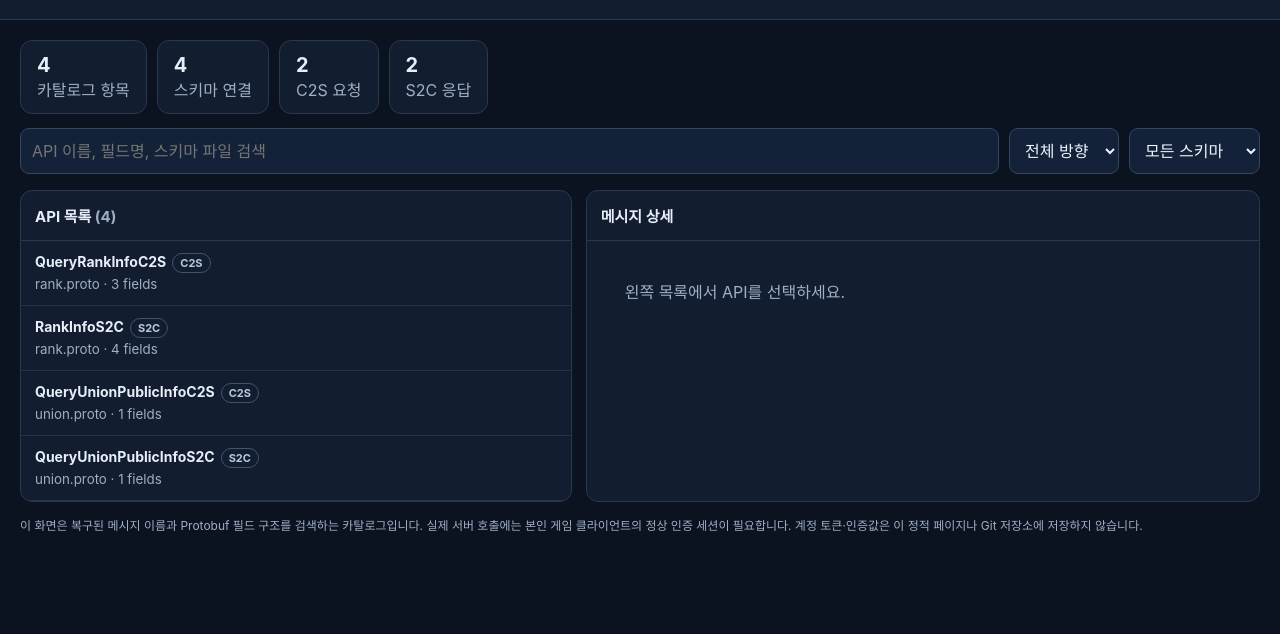
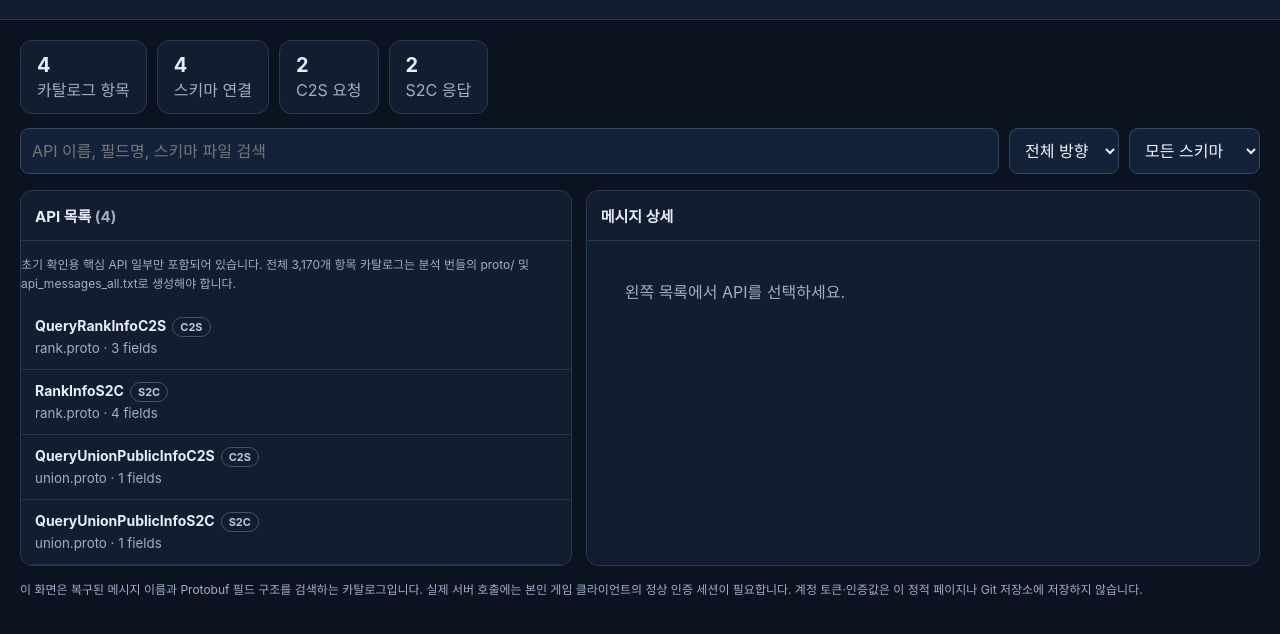
Before and after one commit to flyubo/last-asylum-tracker, a plain HTML site: page la_api/index.html in a window 1280 px wide. Shown: the part 84-718 px from the top of the page. Drawn offline with Linux system fonts and the light colour scheme.

Commit message:
Label starter catalogue scope in explorer

```diff
--- a/la_api/index.html
+++ b/la_api/index.html
@@ -9,7 +9,7 @@
 <p class="note">이 화면은 복구된 메시지 이름과 Protobuf 필드 구조를 검색하는 카탈로그입니다. 실제 서버 호출에는 본인 게임 클라이언트의 정상 인증 세션이 필요합니다. 계정 토큰·인증값은 이 정적 페이지나 Git 저장소에 저장하지 않습니다.</p></main>
 <script>
 const $=id=>document.getElementById(id);let apis=[],selected=null;const esc=s=>String(s??"").replace(/[&<>"']/g,c=>({"&":"&amp;","<":"&lt;",">":"&gt;",'"':"&quot;","'":"&#39;"}[c]));
-async function init(){try{const r=await fetch("./api_catalog.json");if(!r.ok)throw Error("HTTP "+r.status);const data=await r.json();apis=data.apis||[];$("total").textContent=data.count.toLocaleString();$("indexed").textContent=apis.filter(x=>x.indexed).length.toLocaleString();$("requests").textContent=apis.filter(x=>x.direction==="request").length.toLocaleString();$("responses").textContent=apis.filter(x=>x.direction==="response").length.toLocaleString();for(const s of [...new Set(apis.map(x=>x.schema_file).filter(Boolean))].sort()){const o=document.createElement("option");o.value=s;o.textContent=s;$("schema").append(o)}render()}catch(e){$("list").innerHTML='<div class="empty">카탈로그 로드 실패: '+esc(e.message)+"</div>"}}
+async function init(){try{const r=await fetch("./api_catalog.json");if(!r.ok)throw Error("HTTP "+r.status);const data=await r.json();apis=data.apis||[];if(data.catalogue_kind==="bootstrap_subset"){const n=document.createElement("p");n.className="note";n.textContent="초기 확인용 핵심 API 일부만 포함되어 있습니다. 전체 3,170개 항목 카탈로그는 분석 번들의 proto/ 및 api_messages_all.txt로 생성해야 합니다.";$("list").before(n)}$("total").textContent=data.count.toLocaleString();$("indexed").textContent=apis.filter(x=>x.indexed).length.toLocaleString();$("requests").textContent=apis.filter(x=>x.direction==="request").length.toLocaleString();$("responses").textContent=apis.filter(x=>x.direction==="response").length.toLocaleString();for(const s of [...new Set(apis.map(x=>x.schema_file).filter(Boolean))].sort()){const o=document.createElement("option");o.value=s;o.textContent=s;$("schema").append(o)}render()}catch(e){$("list").innerHTML='<div class="empty">카탈로그 로드 실패: '+esc(e.message)+"</div>"}}
 function render(){const q=$("q").value.trim().toLowerCase(),d=$("direction").value,s=$("schema").value;const rows=apis.filter(a=>(d==="all"||a.direction===d)&&(s==="all"||a.schema_file===s)&&(!q||a.search_text.includes(q)));$("shown").textContent="("+rows.length.toLocaleString()+")";$("list").innerHTML=rows.slice(0,1200).map(a=>'<div class="item '+(selected===a.name?"active":"")+'" data-name="'+esc(a.name)+'"><strong>'+esc(a.name)+'<span class="tag">'+(a.direction==="request"?"C2S":a.direction==="response"?"S2C":"기타")+'</span></strong><small>'+esc(a.schema_file||"스키마 미연결")+" · "+a.fields.length+" fields</small></div>").join("")||'<div class="empty">검색 결과가 없습니다.</div>';document.querySelectorAll(".item").forEach(el=>el.addEventListener("click",()=>show(el.dataset.name)))}
 function show(name){const a=apis.find(x=>x.name===name);if(!a)return;selected=name;render();$("detail").innerHTML="<h3>"+esc(a.name)+"</h3><div class=\"muted\">"+esc(a.schema_file||"스키마 미연결")+" · "+(a.direction==="request"?"클라이언트 → 서버":a.direction==="response"?"서버 → 클라이언트":"기타 메시지")+"</div>"+(a.fields.length?'<table class="fields"><thead><tr><th>필드</th><th>자료형</th><th>번호</th></tr></thead><tbody>'+a.fields.map(f=>"<tr><td>"+esc(f.name)+"</td><td>"+esc(f.type)+"</td><td>"+f.number+"</td></tr>").join("")+"</tbody></table>":'<div class="empty">연결된 필드 스키마가 없습니다.</div>')}
 $("q").addEventListener("input",render);$("direction").addEventListener("change",render);$("schema").addEventListener("change",render);init();
```
